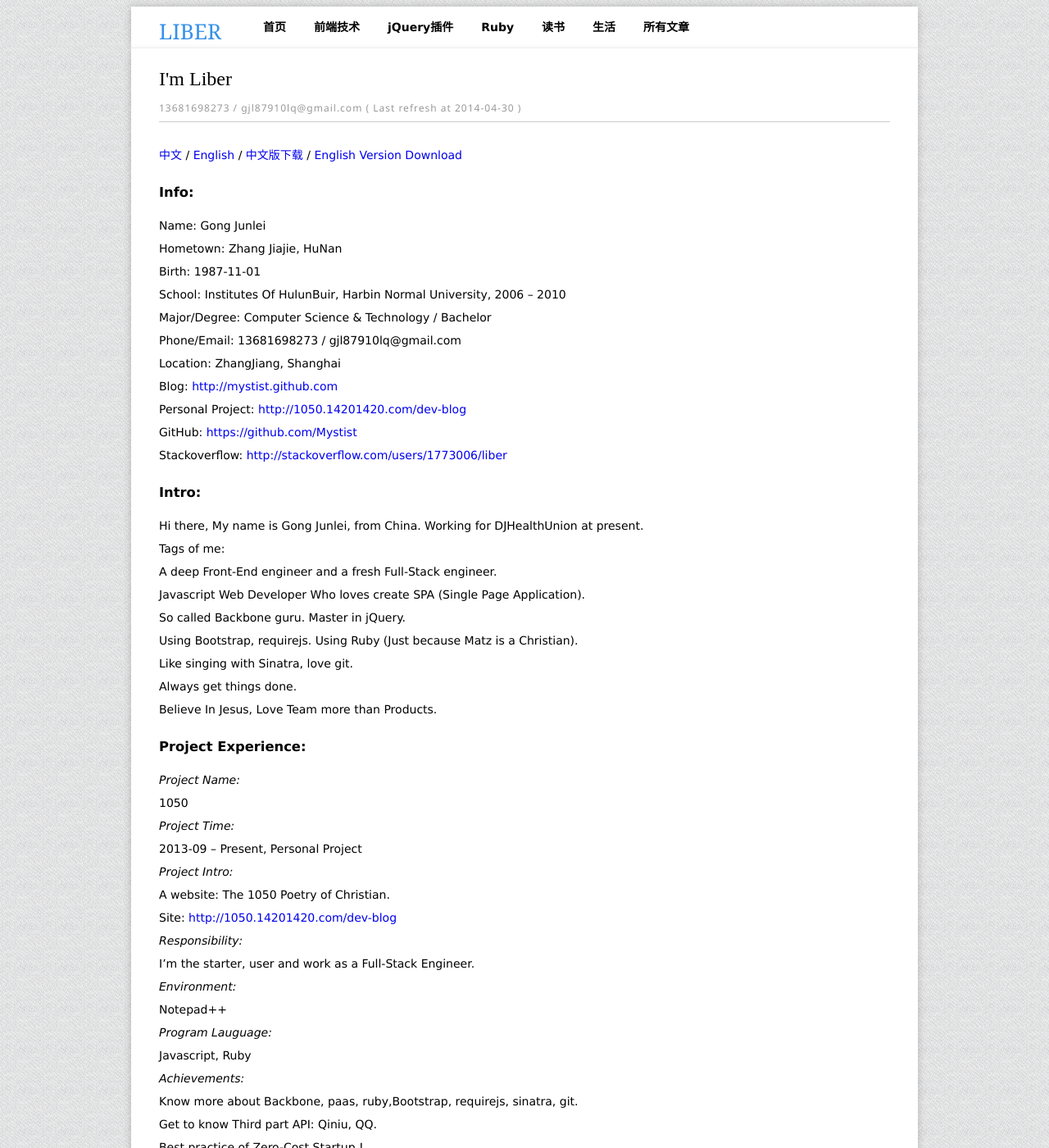
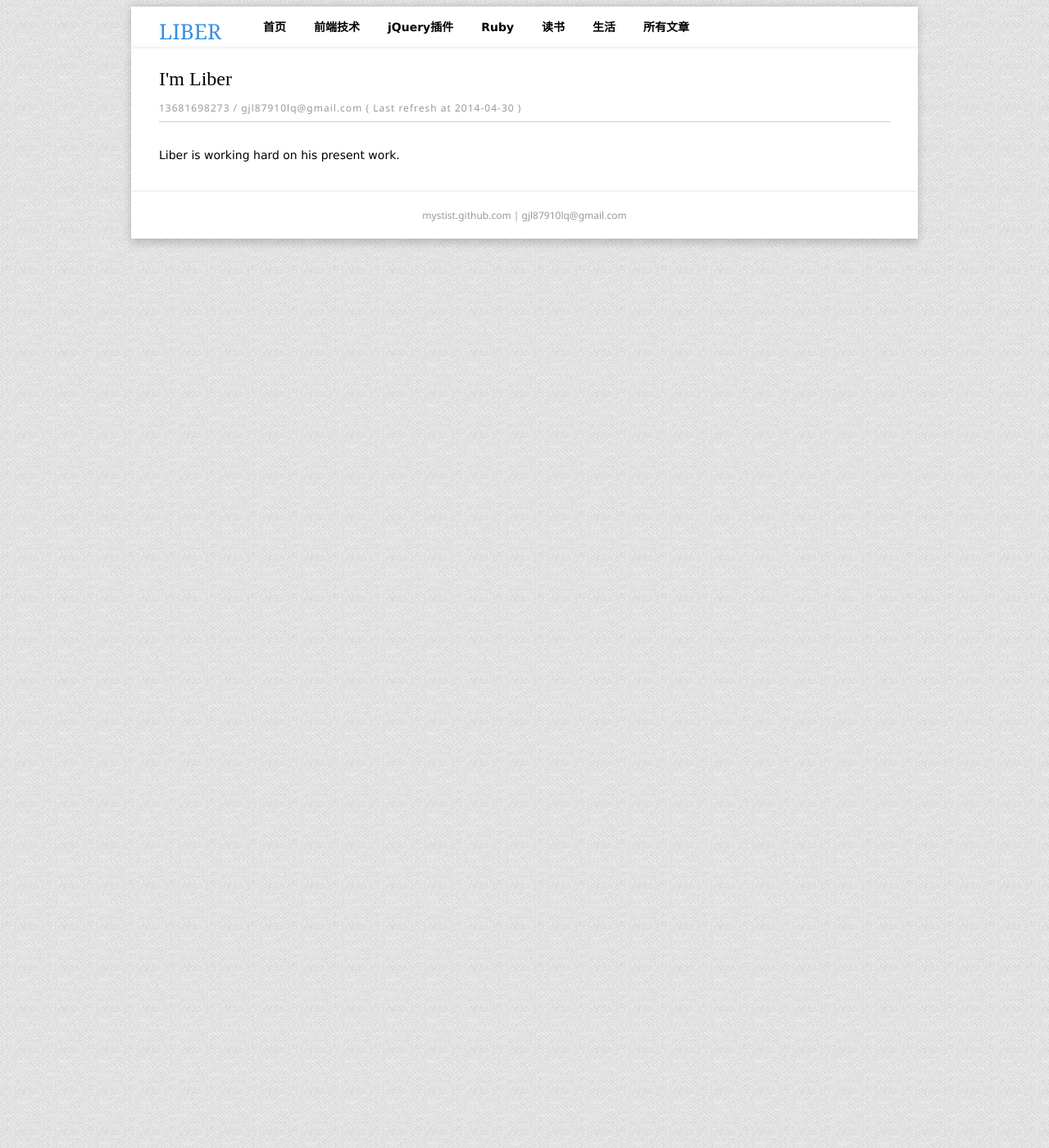
Before and after one commit to mystist/mystist.github.com, a Jekyll site: the page built from liber_en.md, in a window 1280 px wide and 1400 px high. Shown: the whole window at 82% size. Built offline with Jekyll 4.4.1, drawn with Linux system fonts in a browser that asks for light colours; Markdown is read by kramdown in place of the engine named in the settings; some of the changed text lies outside the part shown.

Commit message:
Update CV

```diff
--- a/liber_en.md
+++ b/liber_en.md
@@ -3,6 +3,10 @@ layout: template
 title: I'm Liber
 text: 13681698273 / gjl87910lq@gmail.com ( Last refresh at 2014-04-30 )
 ---
+
+Liber is working hard on his present work.
+
+<div style="display: none;">
 
 [中文](liber.html) / [English](liber_en.html) / [中文版下载](images/liber_cv.doc) / [English Version Download](images/liber_cv_en.doc)
 
@@ -547,3 +551,5 @@ Take a glance of code:
 [Source Download][3]
 [2]: https://github.com/Mystist/timetrack
 [3]: https://github.com/Mystist/timetrack/archive/master.zip
+
+</div>
```
Also changed, not shown: liber.md (+6 -0 lines).
